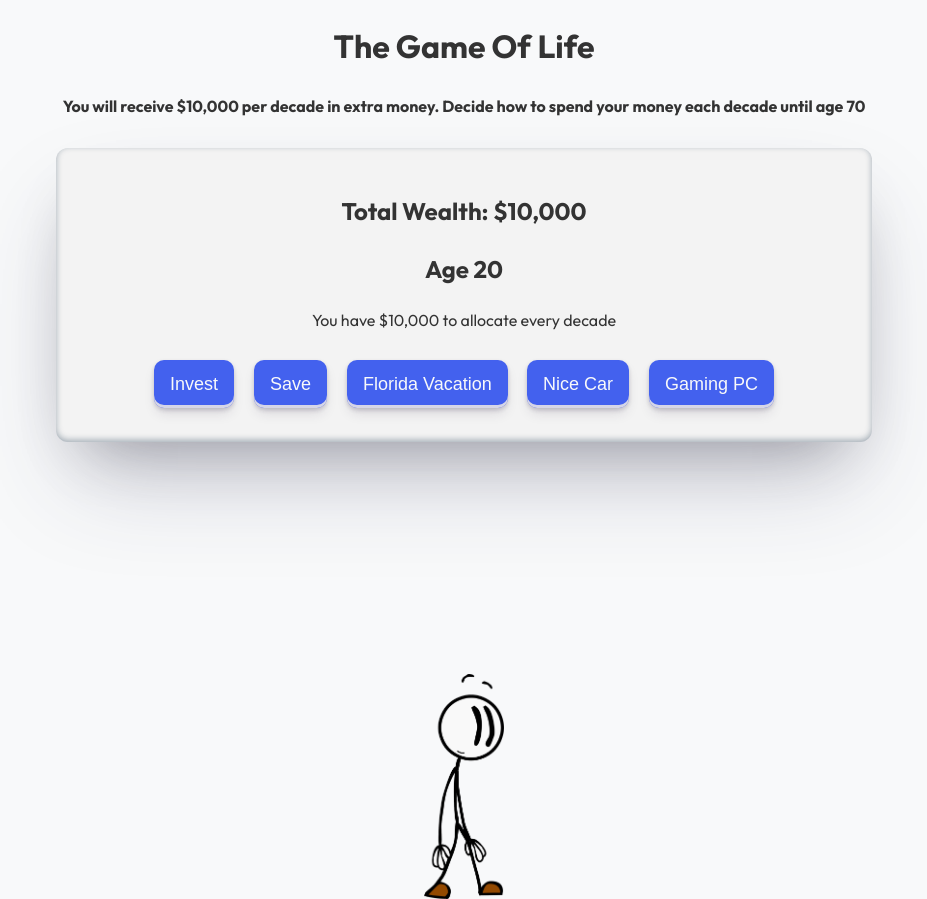
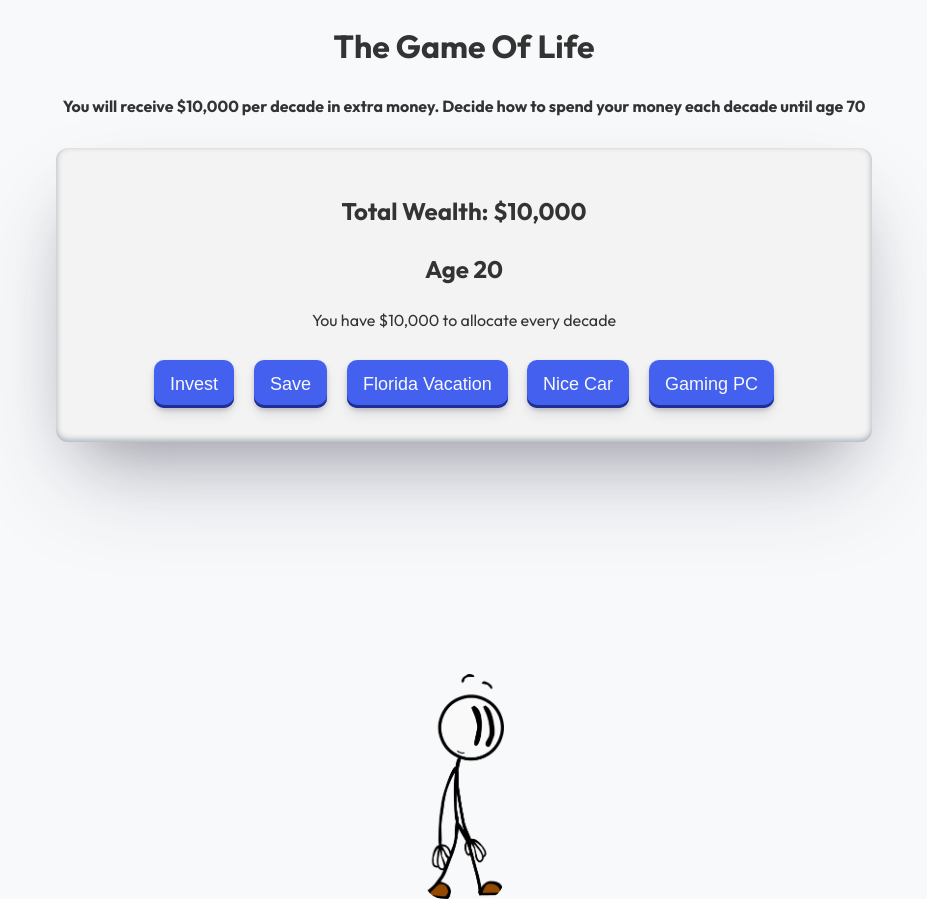
Before and after one commit to Andishen/The-Game-Of-Life, a React (Vite) app: page / in a window 1280 px wide. Shown: the whole page, without its empty margins (176-1103 px from the left). Built offline with nearby package versions, Linux system fonts and the light colour scheme.

Commit message:
Final update

```diff
--- a/src/index.css
+++ b/src/index.css
@@ -1,6 +1,7 @@
 :root {
   --primary-color: #4361ee;
   --primary-hover: #3a56d4;
+  --primary-inset: #1e2f91; /* Added darker inset color */
   --secondary-color: #4CAF50;
   --secondary-hover: #45a049;
   --text-color: #333;
@@ -52,7 +53,7 @@ button {
   box-shadow:
     rgba(45, 35, 66, 0.2) 0 2px 4px,
     rgba(45, 35, 66, 0.15) 0 7px 13px -3px,
-    #d6d6e7 0 -3px 0 inset;
+    var(--primary-inset) 0 -3px 0 inset;
   box-sizing: border-box;
   color: var(--background-color);
   cursor: pointer;
@@ -82,10 +83,10 @@ button {
 .choices button:focus,
 button:focus {
   box-shadow:
-    #d6d6e7 0 0 0 1.5px inset,
+    var(--primary-inset) 0 0 0 1.5px inset,
     rgba(45, 35, 66, 0.4) 0 2px 4px,
     rgba(45, 35, 66, 0.3) 0 7px 13px -3px,
-    #d6d6e7 0 -3px 0 inset;
+    var(--primary-inset) 0 -3px 0 inset;
 }
 
 .choices button:hover,
@@ -93,15 +94,19 @@ button:hover {
   box-shadow:
     rgba(45, 35, 66, 0.3) 0 4px 8px,
     rgba(45, 35, 66, 0.2) 0 7px 13px -3px,
-    #d6d6e7 0 -3px 0 inset;
+    var(--primary-inset) 0 -3px 0 inset;
   transform: translateY(-2px);
   background-color: var(--primary-hover);
 }
 
 .choices button:active,
 button:active {
-  box-shadow: #d6d6e7 0 3px 7px inset;
+  box-shadow: var(--primary-inset) 0 3px 7px inset;
   transform: translateY(2px);
+}
+
+img {
+  border-radius: 20px;
 }
 
 .character-container {
```
